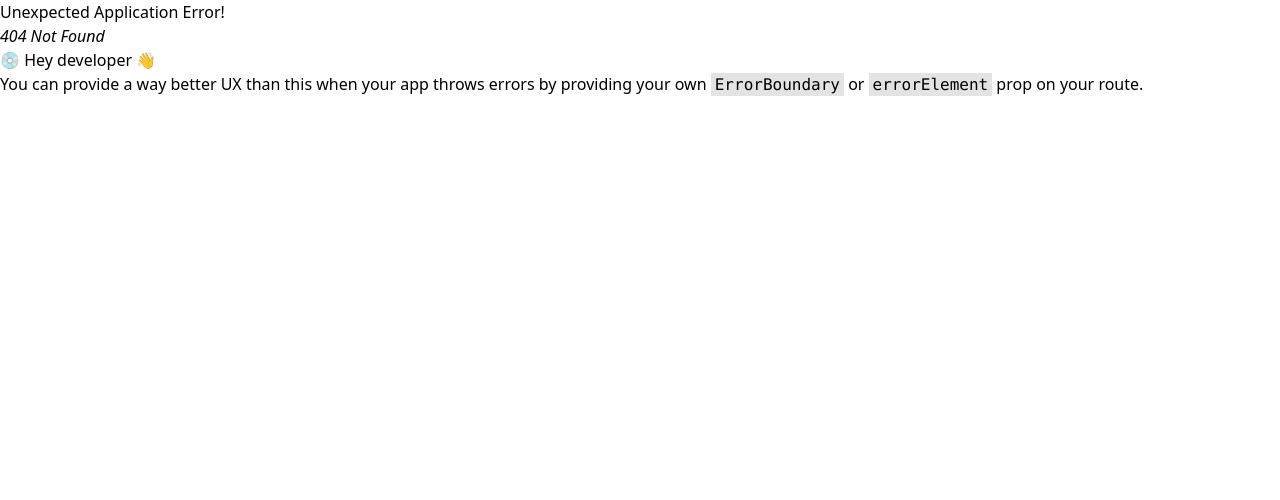
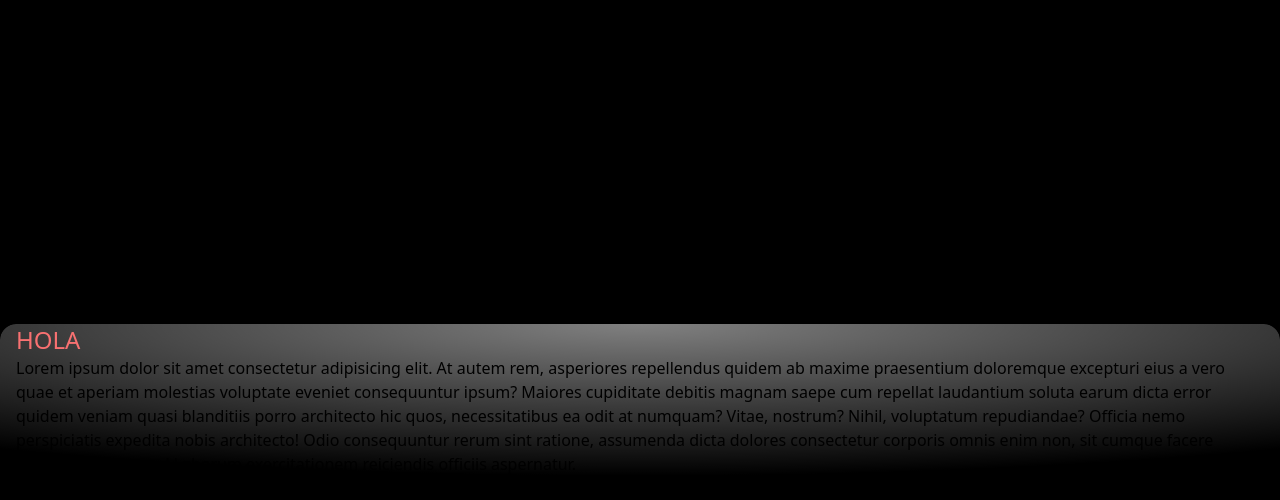
Before and after one commit to ValentinZoia/framer-motion, a React (Vite) app: page /wobble-card in a window 1280 px wide. Before the commit this address had no page. Shown: the top 500 px of the page. Built offline with nearby package versions, Linux system fonts and the light colour scheme.

Commit message:
add wobblecard component

```diff
--- /dev/null
+++ b/src/pages/WobbleCard/WoobleCard.tsx
@@ -0,0 +1,65 @@
+
+import { useState, type ReactNode } from "react";
+import { motion } from "framer-motion";
+import { cn } from "../../utils/cn";
+
+export const WobbleCard = ({
+  children,
+  containerClassName,
+  className,
+}: {
+  children: ReactNode;
+  containerClassName?: string;
+  className?: string;
+}) => {
+  const [mousePosition, setMousePosition] = useState({ x: 0, y: 0 });
+  const [isHovering, setIsHovering] = useState(false);
+
+  const handleMouseMove = (event: React.MouseEvent<HTMLElement>) => {
+    const { clientX, clientY } = event;
+    const rect = event.currentTarget.getBoundingClientRect();
+    const x = (clientX - (rect.left + rect.width / 2)) / 20;
+    const y = (clientY - (rect.top + rect.height / 2)) / 20;
+    setMousePosition({ x, y });
+  };
+  return (
+    <motion.section
+      onMouseMove={handleMouseMove}
+      onMouseEnter={() => setIsHovering(true)}
+      onMouseLeave={() => {
+        setIsHovering(false);
+        setMousePosition({ x: 0, y: 0 });
+      }}
+      style={{
+        transform: isHovering
+          ? `translate3d(${mousePosition.x}px, ${mousePosition.y}px, 0) scale3d(1, 1, 1)`
+          : "translate3d(0px, 0px, 0) scale3d(1, 1, 1)",
+        transition: "transform 0.1s ease-out",
+      }}
+      className={cn(
+        "mx-auto w-full bg-calendar  relative rounded-2xl overflow-hidden",
+        containerClassName
+      )}
+    >
+      <div
+        className="relative  h-full [background-image:radial-gradient(88%_100%_at_top,rgba(255,255,255,0.5),rgba(255,255,255,0))]  sm:mx-0 sm:rounded-2xl overflow-hidden"
+        style={{
+          boxShadow:
+            "0 10px 32px rgba(34, 42, 53, 0.12), 0 1px 1px rgba(0, 0, 0, 0.05), 0 0 0 1px rgba(34, 42, 53, 0.05), 0 4px 6px rgba(34, 42, 53, 0.08), 0 24px 108px rgba(47, 48, 55, 0.10)",
+        }}
+      >
+        <motion.div
+          style={{
+            transform: isHovering
+              ? `translate3d(${-mousePosition.x}px, ${-mousePosition.y}px, 0) scale3d(1.03, 1.03, 1)`
+              : "translate3d(0px, 0px, 0) scale3d(1, 1, 1)",
+            transition: "transform 0.1s ease-out",
+          }}
+          className={cn("h-full px-4  ", className)}
+        >
+          {children}
+        </motion.div>
+      </div>
+    </motion.section>
+  );
+};
--- /dev/null
+++ b/src/pages/WobbleCard/WoobleCardPage.tsx
@@ -0,0 +1,20 @@
+import { WobbleCard } from "./WoobleCard"
+
+
+const WoobleCardPage = () => {
+  return (
+    <div className="w-full bg-black min-h-screen flex items-center justify-center">
+        <WobbleCard >
+            <h1 className="text-2xl text-red-400">HOLA</h1>
+            <p>
+                Lorem ipsum dolor sit amet consectetur adipisicing elit. At autem rem, asperiores repellendus quidem ab maxime praesentium doloremque excepturi eius a vero quae et aperiam molestias voluptate eveniet consequuntur ipsum?
+                Maiores cupiditate debitis magnam saepe cum repellat laudantium soluta earum dicta error quidem veniam quasi blanditiis porro architecto hic quos, necessitatibus ea odit at numquam? Vitae, nostrum? Nihil, voluptatum repudiandae?
+                Officia nemo perspiciatis expedita nobis architecto! Odio consequuntur rerum sint ratione, assumenda dicta dolores consectetur corporis omnis enim non, sit cumque facere dolore nemo autem! Laborum exercitationem reiciendis officiis aspernatur.
+
+            </p>
+        </WobbleCard>
+    </div>
+  )
+}
+
+export default WoobleCardPage
--- a/src/routes/index.tsx
+++ b/src/routes/index.tsx
@@ -42,6 +42,8 @@ import JackPotSectionPage from "../pages/JackPotSection/Page";
 import { MovingBorder } from "../pages/MovingBorder";
 import { OffsetExample } from "../pages/OffsetExample";
 import { SimpleAnimatedGallery } from "../pages/SimpleAnimatedGallery";
+import WoobleCardPage from "../pages/WobbleCard/WoobleCardPage";
+
 
 
 
@@ -260,7 +262,13 @@ const router = createBrowserRouter([
         path:"/simple-animated-gallery",
         id:"Simple Animated Gallery",
         element:<SimpleAnimatedGallery />
+    },
+    {
+        path:"wobble-card",
+        id:"Wobble Card",
+        element:<WoobleCardPage />
     }
+
 
 
 ]);
```
